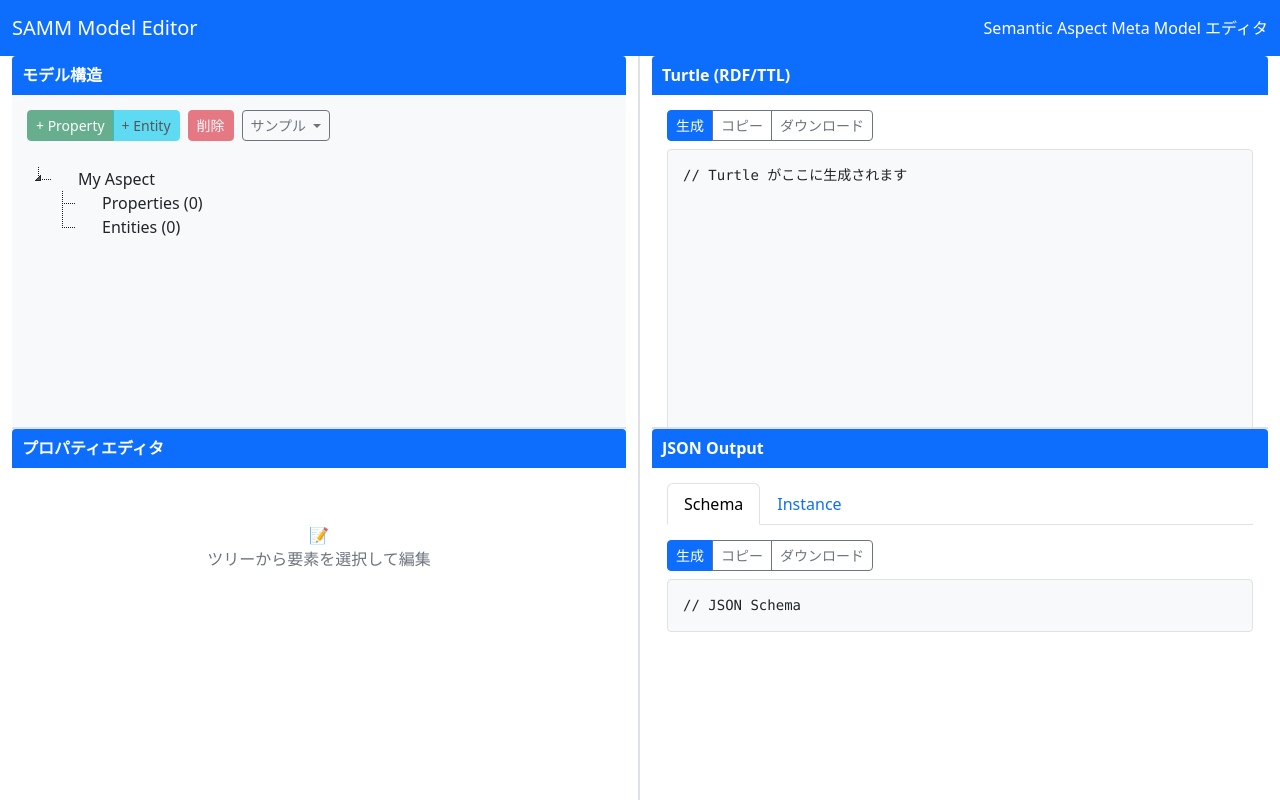
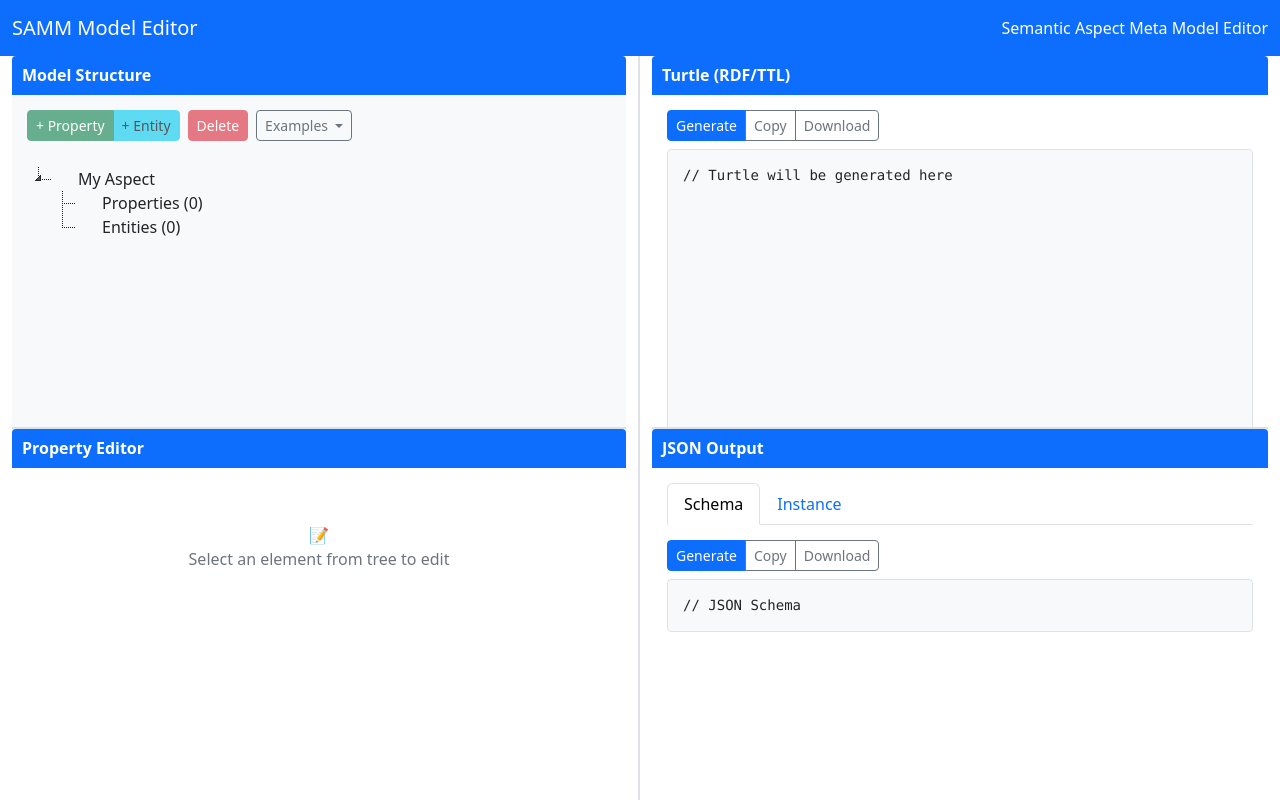
Before and after one commit to miwamasa/ccw-samm2json, a Flask app: page / in a window 1280 px wide. Run offline with Flask 2, Linux system fonts and the light colour scheme.

Commit message:
Internationalize UI to English - replace all Japanese text
Changed all user-facing text from Japanese to English in both HTML
and JavaScript files.

HTML changes (index.html):
- lang="ja" → lang="en"
- "Semantic Aspect Meta Model エディタ" → "Semantic Aspect Meta Model Editor"
- "モデル構造" → "Model Structure"
- "削除" → "Delete"
- "サンプル" → "Examples"
- "プロパティエディタ" → "Property Editor"
- "ツリーから要素を選択して編集" → "Select an element from tree to edit"
- "生成" → "Generate"
- "コピー" → "Copy"
- "ダウンロード" → "Download"
- "// Turtle がここに生成されます" → "// Turtle will be generated here"

JavaScript changes (editor.js):
Form labels:
- "名前 (英語)" → "Name (English)"
- "説明 (英語)" → "Description (English)"
- "Characteristic タイプ" → "Characteristic Type"
- "サンプル値" → "Example Value"
- "オプショナル" → "Optional"
- "保存" → "Save"

Messages:
- "初期化エラー" → "Initialization error"
- "フォルダは編集できません" → "Folders cannot be edited"
- "このタイプは編集できません" → "This type cannot be edited"
- "AspectまたはEntityを選択してください" → "Please select an Aspect or Entity"
- "Propertyを追加しました" → "Property added"
- "Entityを追加しました" → "Entity added"
- "この要素を削除しますか？" → "Delete this element?"
- "削除しました" → "Deleted"
- "サンプル X を読み込みました" → "Example X loaded"
- "読み込みエラー" → "Load error"
- "Turtleを生成しました" → "Turtle generated"
- "先にTurtleを生成してください" → "Please generate Turtle first"
- "JSON X を生成しました" → "JSON X generated"
- "生成エラー" → "Generation error"
- "クリップボードにコピーしました" → "Copied to clipboard"
- "ツリーから+Propertyボタンでプロパティを追加できます" → "Use +Property button in tree to add properties"
- "プロパティなし（+Propertyボタンで追加）" → "No properties (add with +Property button)"

🤖 Generated with [Claude Code](https://claude.com/claude-code)

Co-Authored-By: Claude <noreply@anthropic.com>

```diff
--- a/samm_editor/web/static/js/editor.js
+++ b/samm_editor/web/static/js/editor.js
@@ -22,7 +22,7 @@ $(document).ready(function() {
         console.log('Editor initialized successfully');
     } catch (error) {
         console.error('Initialization error:', error);
-        showMessage('初期化エラー: ' + error.message, 'danger');
+        showMessage('Initialization error: ' + error.message, 'danger');
     }
 });
 
@@ -214,7 +214,7 @@ function showFormForNode(node) {
     console.log('Node type:', nodeType, 'Node data:', nodeData);
 
     if (!nodeData) {
-        formEditor.html('<div class="empty-state"><div>📁</div><p>フォルダは編集できません</p></div>');
+        formEditor.html('<div class="empty-state"><div>📁</div><p>Folders cannot be edited</p></div>');
         return;
     }
 
@@ -231,7 +231,7 @@ function showFormForNode(node) {
             formHtml = buildEntityForm(nodeData);
             break;
         default:
-            formHtml = '<div class="empty-state"><div>❓</div><p>このタイプは編集できません</p></div>';
+            formHtml = '<div class="empty-state"><div>❓</div><p>This type cannot be edited</p></div>';
     }
 
     formEditor.html(formHtml);
@@ -246,14 +246,14 @@ function buildAspectForm(aspect) {
                 <input type="text" class="form-control form-control-sm" name="id" value="${aspect.id || ''}" readonly>
             </div>
             <div class="form-group">
-                <label class="form-label">名前 (英語)</label>
+                <label class="form-label">Name (English)</label>
                 <input type="text" class="form-control form-control-sm" name="preferredName_en" value="${aspect.preferredName?.en || ''}">
             </div>
             <div class="form-group">
-                <label class="form-label">説明 (英語)</label>
+                <label class="form-label">Description (English)</label>
                 <textarea class="form-control form-control-sm" name="description_en" rows="3">${aspect.description?.en || ''}</textarea>
             </div>
-            <button type="submit" class="btn btn-primary btn-sm">保存</button>
+            <button type="submit" class="btn btn-primary btn-sm">Save</button>
         </form>
     `;
 }
@@ -266,15 +266,15 @@ function buildPropertyForm(property) {
                 <input type="text" class="form-control form-control-sm" name="id" value="${property.id || ''}" readonly>
             </div>
             <div class="form-group">
-                <label class="form-label">名前 (英語)</label>
+                <label class="form-label">Name (English)</label>
                 <input type="text" class="form-control form-control-sm" name="preferredName_en" value="${property.preferredName?.en || ''}">
             </div>
             <div class="form-group">
-                <label class="form-label">説明 (英語)</label>
+                <label class="form-label">Description (English)</label>
                 <textarea class="form-control form-control-sm" name="description_en" rows="2">${property.description?.en || ''}</textarea>
             </div>
             <div class="form-group">
-                <label class="form-label">Characteristic タイプ</label>
+                <label class="form-label">Characteristic Type</label>
                 <select class="form-control form-control-sm" name="characteristicType">
                     <option value="Text" ${property.characteristicType === 'Text' ? 'selected' : ''}>Text</option>
                     <option value="Boolean" ${property.characteristicType === 'Boolean' ? 'selected' : ''}>Boolean</option>
@@ -283,14 +283,14 @@ function buildPropertyForm(property) {
                 </select>
             </div>
             <div class="form-group">
-                <label class="form-label">サンプル値</label>
+                <label class="form-label">Example Value</label>
                 <input type="text" class="form-control form-control-sm" name="exampleValue" value="${property.exampleValue || ''}">
             </div>
             <div class="form-check">
                 <input class="form-check-input" type="checkbox" name="optional" id="optionalCheck" ${property.optional ? 'checked' : ''}>
-                <label class="form-check-label" for="optionalCheck">オプショナル</label>
+                <label class="form-check-label" for="optionalCheck">Optional</label>
             </div>
-            <button type="submit" class="btn btn-primary btn-sm mt-3">保存</button>
+            <button type="submit" class="btn btn-primary btn-sm mt-3">Save</button>
         </form>
     `;
 }
@@ -305,9 +305,9 @@ function buildEntityForm(entity) {
             const propName = prop ? (prop.preferredName?.en || propId) : propId;
             propertiesHtml += `<li class="list-group-item list-group-item-sm py-1">${propName}</li>`;
         });
-        propertiesHtml += '</ul><small class="form-text text-muted">ツリーから+Propertyボタンでプロパティを追加できます</small></div>';
+        propertiesHtml += '</ul><small class="form-text text-muted">Use +Property button in tree to add properties</small></div>';
     } else {
-        propertiesHtml = '<div class="form-group"><label class="form-label">Properties</label><p class="text-muted small">プロパティなし（+Propertyボタンで追加）</p></div>';
+        propertiesHtml = '<div class="form-group"><label class="form-label">Properties</label><p class="text-muted small">No properties (add with +Property button)</p></div>';
     }
 
     return `
@@ -317,11 +317,11 @@ function buildEntityForm(entity) {
                 <input type="text" class="form-control form-control-sm" name="id" value="${entity.id || ''}" readonly>
             </div>
             <div class="form-group">
-                <label class="form-label">名前 (英語)</label>
+                <label class="form-label">Name (English)</label>
                 <input type="text" class="form-control form-control-sm" name="preferredName_en" value="${entity.preferredName?.en || ''}">
             </div>
             <div class="form-group">
-                <label class="form-label">説明 (英語)</label>
+                <label class="form-label">Description (English)</label>
                 <textarea class="form-control form-control-sm" name="description_en" rows="2">${entity.description?.en || ''}</textarea>
             </div>
             <div class="form-check">
@@ -329,7 +329,7 @@ function buildEntityForm(entity) {
                 <label class="form-check-label" for="abstractCheck">Abstract Entity</label>
             </div>
             ${propertiesHtml}
-            <button type="submit" class="btn btn-primary btn-sm mt-3">保存</button>
+            <button type="submit" class="btn btn-primary btn-sm mt-3">Save</button>
         </form>
     `;
 }
@@ -404,7 +404,7 @@ function saveForm() {
         $('#treeView').jstree('rename_node', selectedNode, updates.preferredName.en);
     }
 
-    showMessage('保存しました', 'success');
+    showMessage('Saved', 'success');
 }
 
 function setupEventHandlers() {
@@ -494,7 +494,7 @@ function addProperty() {
 
     if (!nodeType || (nodeType !== 'aspect' && nodeType !== 'entity')) {
         console.error('Cannot add property - no aspect or entity selected');
-        showMessage('AspectまたはEntityを選択してください', 'warning');
+        showMessage('Please select an Aspect or Entity', 'warning');
         return;
     }
 
@@ -534,7 +534,7 @@ function addProperty() {
     console.log('Current model:', currentModel);
 
     buildTree();
-    showMessage('Propertyを追加しました', 'success');
+    showMessage('Property added', 'success');
 }
 
 function addEntity() {
@@ -556,7 +556,7 @@ function addEntity() {
     console.log('Current model:', currentModel);
 
     buildTree();
-    showMessage('Entityを追加しました', 'success');
+    showMessage('Entity added', 'success');
 }
 
 function deleteNode() {
@@ -565,7 +565,7 @@ function deleteNode() {
         return;
     }
 
-    if (!confirm('この要素を削除しますか？')) return;
+    if (!confirm('Delete this element?')) return;
 
     console.log('Deleting node:', selectedNode);
 
@@ -613,10 +613,10 @@ function deleteNode() {
     }
 
     buildTree();
-    $('#formEditor').html('<div class="empty-state"><div>📝</div><p>ツリーから要素を選択して編集</p></div>');
+    $('#formEditor').html('<div class="empty-state"><div>📝</div><p>Select an element from tree to edit</p></div>');
     selectedNode = null;
     updateToolbarButtons();
-    showMessage('削除しました', 'success');
+    showMessage('Deleted', 'success');
 }
 
 async function loadExample(exampleName) {
@@ -699,12 +699,12 @@ async function loadExample(exampleName) {
                 // Auto-generate turtle in output
                 $('#turtleOutput').text(result.turtle);
 
-                showMessage(`サンプル "${exampleName}" を読み込みました`, 'success');
+                showMessage(`Example "${exampleName}" loaded`, 'success');
             }
         }
     } catch (error) {
         console.error('Load error:', error);
-        showMessage('読み込みエラー: ' + error.message, 'danger');
+        showMessage('Load error: ' + error.message, 'danger');
     }
 }
 
@@ -714,14 +714,14 @@ async function generateTurtle() {
     // If we have original turtle, use it
     if (currentModel._originalTurtle) {
         $('#turtleOutput').text(currentModel._originalTurtle);
-        showMessage('Turtleを表示しました', 'info');
+        showMessage('Turtle displayed', 'info');
         return;
     }
 
     // Otherwise, generate from model
     const turtle = modelToTurtle(currentModel);
     $('#turtleOutput').text(turtle);
-    showMessage('Turtleを生成しました', 'success');
+    showMessage('Turtle generated', 'success');
 }
 
 function modelToTurtle(model) {
@@ -773,7 +773,7 @@ async function generateFromTurtle(type) {
     const turtle = $('#turtleOutput').text();
 
     if (!turtle || turtle.startsWith('//')) {
-        showMessage('先にTurtleを生成してください', 'warning');
+        showMessage('Please generate Turtle first', 'warning');
         return;
     }
 
@@ -794,20 +794,20 @@ async function generateFromTurtle(type) {
             const output = type === 'schema' ? result.schema : result.instance;
             const formatted = JSON.stringify(output, null, 2);
             $(`#${type}Output`).text(formatted);
-            showMessage(`JSON ${type} を生成しました`, 'success');
+            showMessage(`JSON ${type} generated`, 'success');
         } else {
-            showMessage('生成エラー: ' + result.error, 'danger');
+            showMessage('Generation error: ' + result.error, 'danger');
         }
     } catch (error) {
         console.error('Generation error:', error);
-        showMessage('生成エラー: ' + error.message, 'danger');
+        showMessage('Generation error: ' + error.message, 'danger');
     }
 }
 
 function copyToClipboard(elementId) {
     const text = $('#' + elementId).text();
     navigator.clipboard.writeText(text).then(() => {
-        showMessage('クリップボードにコピーしました', 'success');
+        showMessage('Copied to clipboard', 'success');
     });
 }
 
--- a/samm_editor/web/templates/index.html
+++ b/samm_editor/web/templates/index.html
@@ -1,5 +1,5 @@
 <!DOCTYPE html>
-<html lang="ja">
+<html lang="en">
 <head>
     <meta charset="UTF-8">
     <meta name="viewport" content="width=device-width, initial-scale=1.0">
@@ -111,7 +111,7 @@
         <div class="container-fluid">
             <span class="navbar-brand mb-0 h1">SAMM Model Editor</span>
             <span class="navbar-text text-white">
-                Semantic Aspect Meta Model エディタ
+                Semantic Aspect Meta Model Editor
             </span>
         </div>
     </nav>
@@ -123,7 +123,7 @@
                 <!-- Tree View Section -->
                 <div class="tree-section">
                     <div class="section-header">
-                        <h6>モデル構造</h6>
+                        <h6>Model Structure</h6>
                     </div>
 
                     <!-- Toolbar -->
@@ -138,12 +138,12 @@
                         </div>
                         <div class="btn-group btn-group-sm me-2" role="group">
                             <button type="button" class="btn btn-danger" id="deleteNodeBtn" disabled>
-                                削除
+                                Delete
                             </button>
                         </div>
                         <div class="btn-group btn-group-sm" role="group">
                             <button type="button" class="btn btn-outline-secondary dropdown-toggle" data-bs-toggle="dropdown">
-                                サンプル
+                                Examples
                             </button>
                             <ul class="dropdown-menu">
                                 <li><a class="dropdown-item load-example" href="#" data-example="Movement">Movement</a></li>
@@ -162,13 +162,13 @@
                 <!-- Form Editor Section -->
                 <div class="form-section">
                     <div class="section-header">
-                        <h6>プロパティエディタ</h6>
+                        <h6>Property Editor</h6>
                     </div>
 
                     <div id="formEditor">
                         <div class="empty-state">
                             <div>📝</div>
-                            <p>ツリーから要素を選択して編集</p>
+                            <p>Select an element from tree to edit</p>
                         </div>
                     </div>
                 </div>
@@ -184,18 +184,18 @@
 
                     <div class="btn-group btn-group-sm mb-2" role="group">
                         <button type="button" class="btn btn-primary" id="generateTurtleBtn">
-                            生成
+                            Generate
                         </button>
                         <button type="button" class="btn btn-outline-secondary" id="copyTurtleBtn">
-                            コピー
+                            Copy
                         </button>
                         <button type="button" class="btn btn-outline-secondary" id="downloadTurtleBtn">
-                            ダウンロード
+                            Download
                         </button>
                     </div>
 
                     <div class="result-area">
-                        <pre id="turtleOutput"><code>// Turtle がここに生成されます</code></pre>
+                        <pre id="turtleOutput"><code>// Turtle will be generated here</code></pre>
                     </div>
                 </div>
 
@@ -225,13 +225,13 @@
                         <div class="tab-pane fade show active" id="schema-pane" role="tabpanel">
                             <div class="btn-group btn-group-sm mb-2" role="group">
                                 <button type="button" class="btn btn-primary" id="generateSchemaBtn">
-                                    生成
+                                    Generate
                                 </button>
                                 <button type="button" class="btn btn-outline-secondary" id="copySchemaBtn">
-                                    コピー
+                                    Copy
                                 </button>
                                 <button type="button" class="btn btn-outline-secondary" id="downloadSchemaBtn">
-                                    ダウンロード
+                                    Download
                                 </button>
                             </div>
                             <div class="result-area" style="height: calc(100% - 50px);">
@@ -243,13 +243,13 @@
                         <div class="tab-pane fade" id="instance-pane" role="tabpanel">
                             <div class="btn-group btn-group-sm mb-2" role="group">
                                 <button type="button" class="btn btn-primary" id="generateInstanceBtn">
-                                    生成
+                                    Generate
                                 </button>
                                 <button type="button" class="btn btn-outline-secondary" id="copyInstanceBtn">
-                                    コピー
+                                    Copy
                                 </button>
                                 <button type="button" class="btn btn-outline-secondary" id="downloadInstanceBtn">
-                                    ダウンロード
+                                    Download
                                 </button>
                             </div>
                             <div class="result-area" style="height: calc(100% - 50px);">
```
